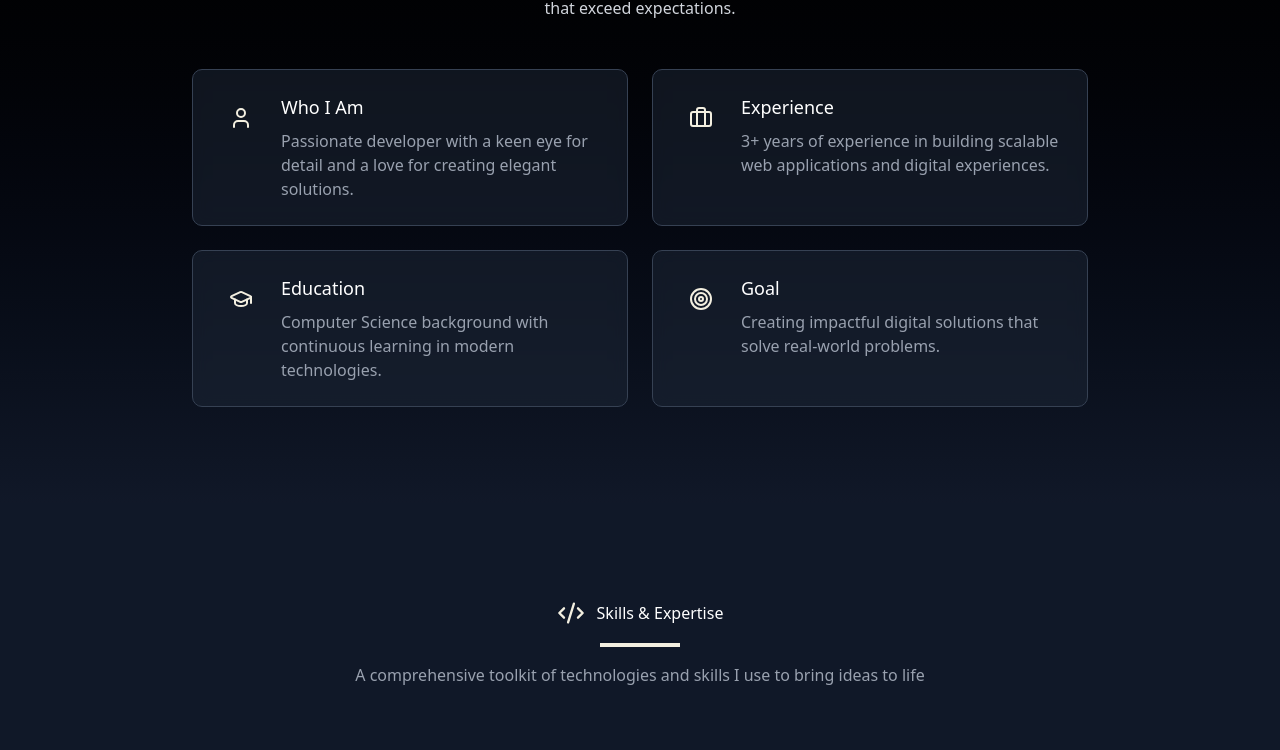
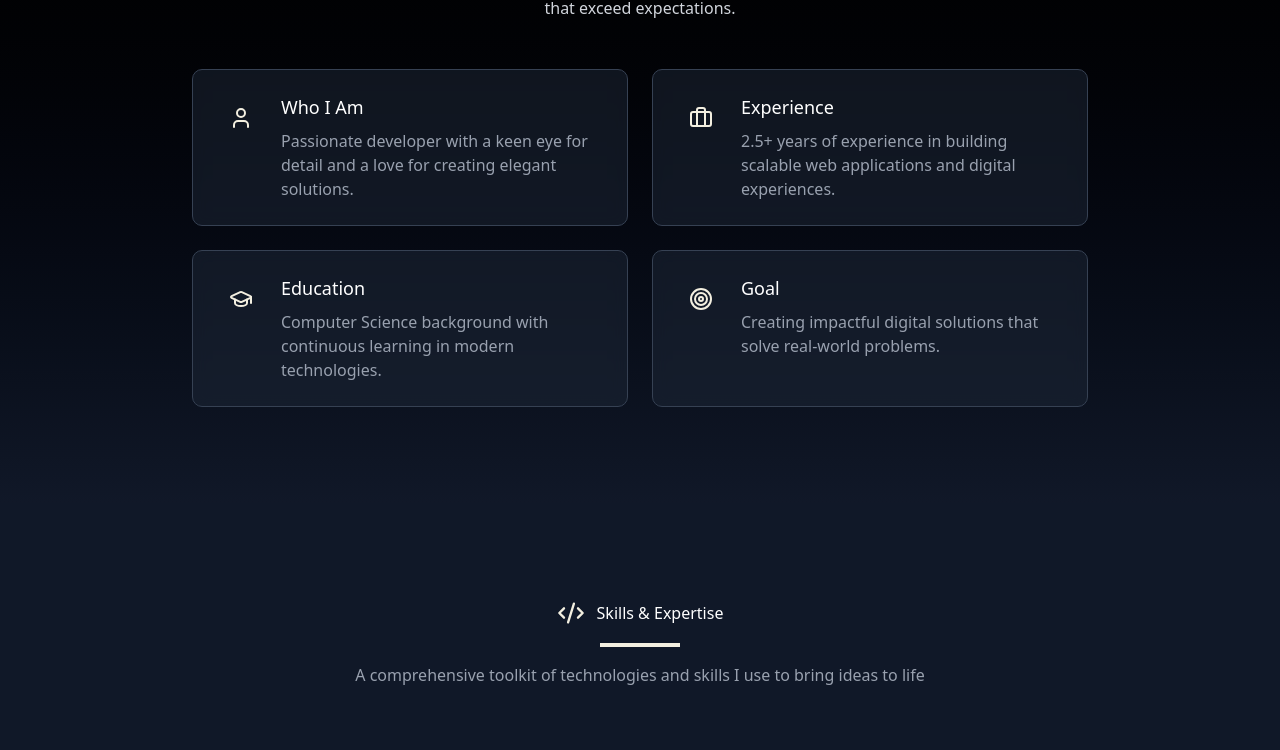
Before and after one commit to Raaj-16/nataraj_webapp, a React (Vite) app: page / in a window 1280 px wide. Shown: the part 1091-1841 px from the top of the page. Built offline with nearby package versions, Linux system fonts and the light colour scheme.

Commit message:
ui_change

```diff
--- a/src/components/About.tsx
+++ b/src/components/About.tsx
@@ -11,7 +11,7 @@ export function About() {
     {
       icon: Briefcase,
       title: 'Experience',
-      description: '3+ years of experience in building scalable web applications and digital experiences.',
+      description: '2.5+ years of experience in building scalable web applications and digital experiences.',
     },
     {
       icon: GraduationCap,
--- a/src/components/Contact.tsx
+++ b/src/components/Contact.tsx
@@ -9,8 +9,8 @@ export function Contact() {
     {
       icon: Mail,
       label: 'Email',
-      value: 'natarajan.jai.1607@gmail.com',
-      link: 'mailto:natarajan.jai.1607@gmail.com',
+      value: 'natarajan@example.com',
+      link: 'mailto:natarajan@example.com',
       color: '#F3EFE0',
     },
     {
```
